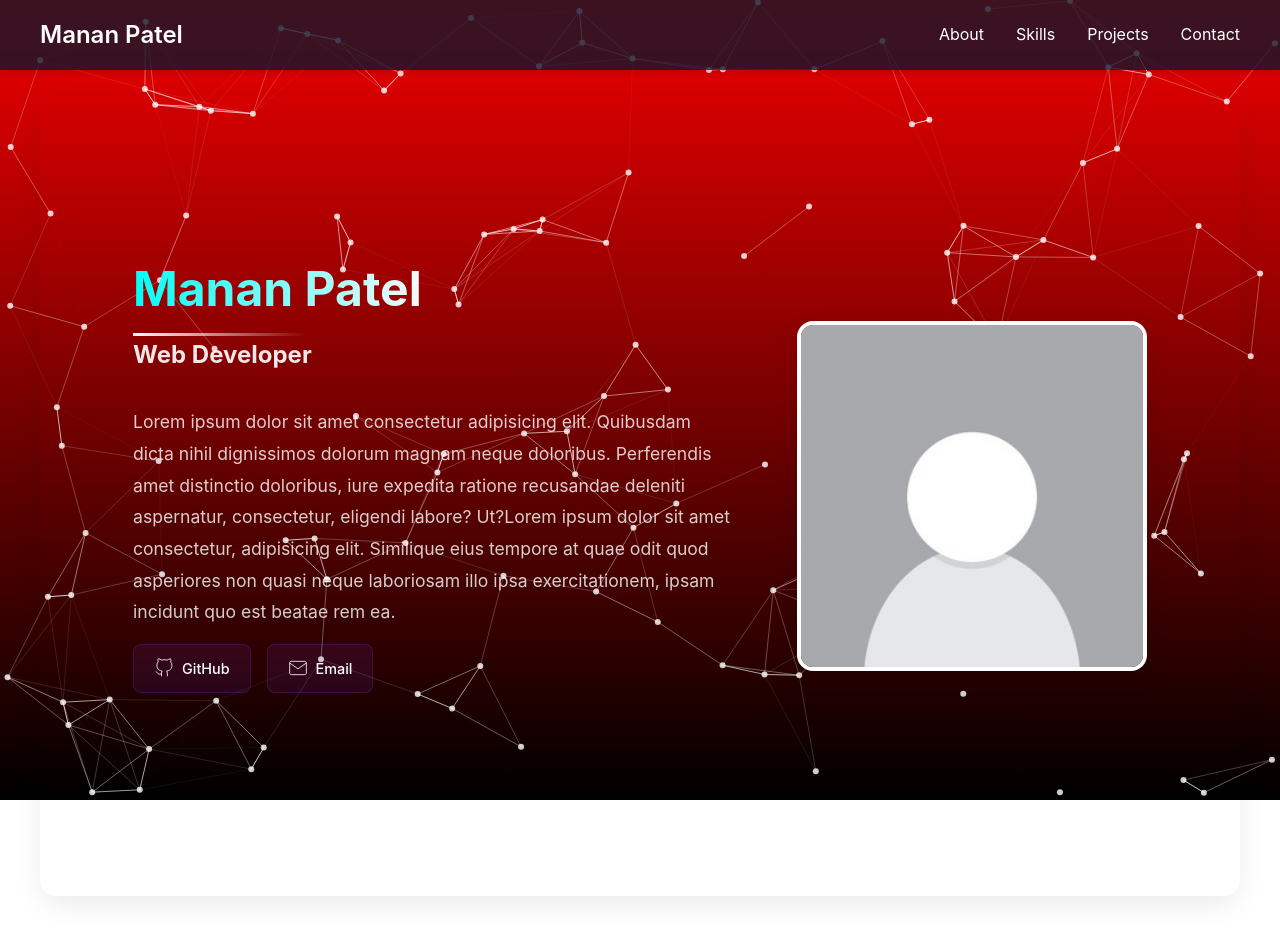
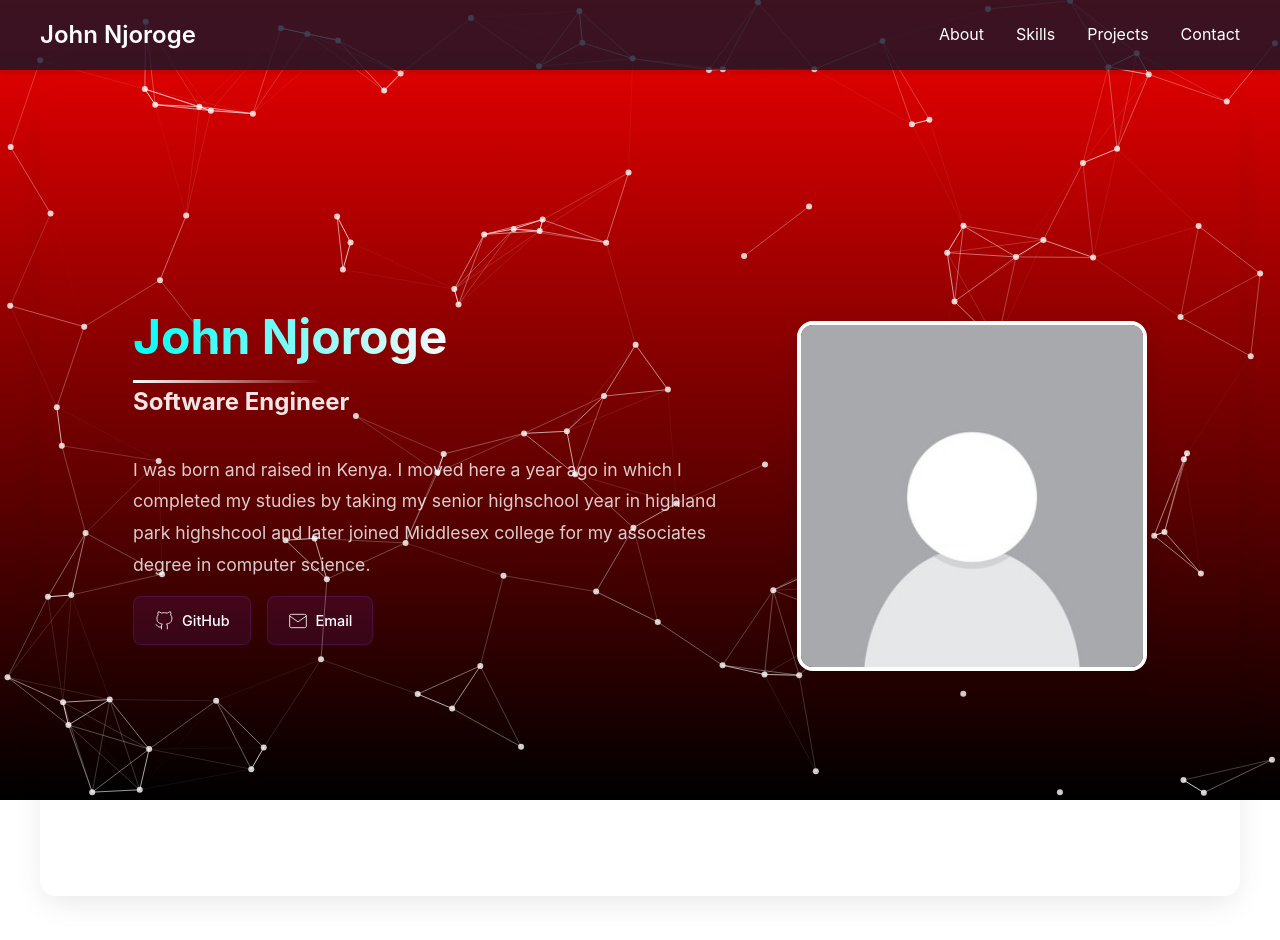
Before and after one commit to BadmanMuriu/porfolio, a plain HTML site: page index.html in a window 1280 px wide. Shown: the top 940 px of the page. Drawn offline with Linux system fonts and the light colour scheme; files whose address does not match are found by name.

Commit message:
Update index.html

```diff
--- a/index.html
+++ b/index.html
@@ -16,7 +16,7 @@ initial-scale=1">
     <!-- NavBar -->
     <nav class="navbar">
         <div class="nav-container">
-            <h1>Manan Patel</h1>
+            <h1>John Njoroge</h1>
             <div class="nav-links">
                 <a href="#about">About</a>
                 <a href="#skills">Skills</a>
@@ -29,26 +29,10 @@ initial-scale=1">
     <section id="about">
         <div class="about-content">
             <div class="intro-section">
-                <h2>Manan Patel</h2>
-                <h3>Web Developer</h3>
-                <p>Lorem ipsum dolor sit amet consectetur adipisicing
-
-                    elit. Quibusdam dicta nihil dignissimos dolorum
-
-                    magnam neque doloribus. Perferendis amet
-                    distinctio doloribus, iure expedita ratione recusandae
-
-                    deleniti aspernatur, consectetur, eligendi
-
-                    labore? Ut?Lorem ipsum dolor sit amet consectetur,
-
-                    adipisicing elit. Similique eius tempore at quae
-
-                    odit quod asperiores non quasi neque laboriosam
-
-                    illo ipsa exercitationem, ipsam incidunt quo est
-
-                    beatae rem ea.
+                <h2>John Njoroge</h2>
+                <h3>Software Engineer</h3>
+                <p> I was born and raised in Kenya. I moved here a year ago in which I completed my studies by taking my senior highschool year in highland park highshcool
+                    and later joined Middlesex college for my associates degree in computer science.
                 </p>
 
                 <div class="social-links">
```
